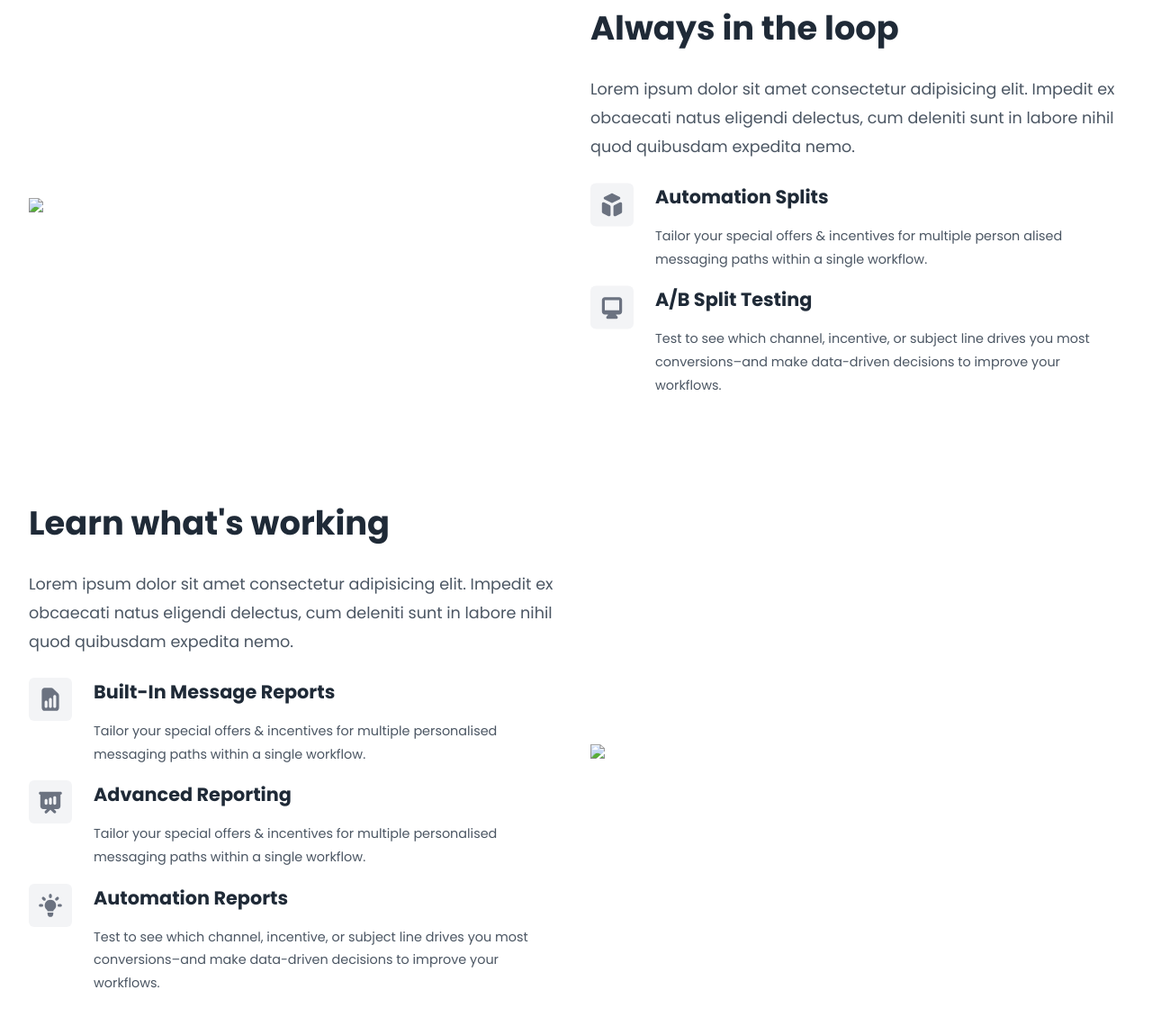
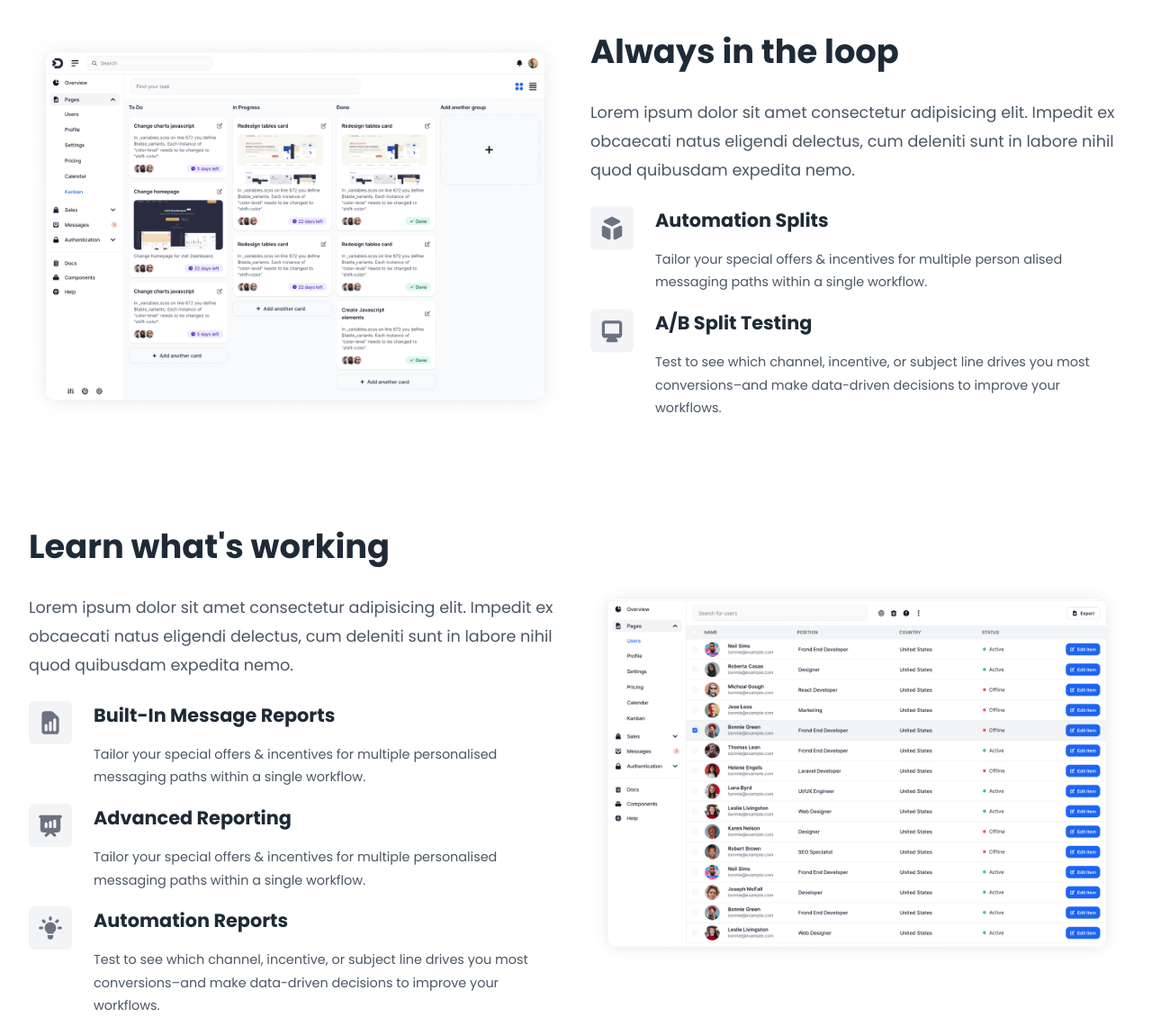
Before and after one commit to choxii13/Bergify-Page, a plain HTML site: page index.html in a window 1280 px wide. Shown: the part 1727-2877 px from the top of the page at 90% size. Drawn offline with nearby package versions, Linux system fonts and the light colour scheme; the site is published under a folder, as on GitHub Pages, so addresses that start at the root find nothing.

Commit message:
fixing images

```diff
--- a/data/section-three-data.js
+++ b/data/section-three-data.js
@@ -18,7 +18,7 @@ export const sectionThreeData = [
       "Say goodbye to add-ons. Rows integrates with all your business tools. Use templates with pre-built workflows.",
   },
   {
-    imageLink: "../svg-icon/helpdesk.svg",
+    imageLink: "./svg-icon/helpdesk.svg",
     title: "Helpdesk Software",
     paragraph:
       "Resolve customer issues faster and delight your customers by delivering exceptional customer support",
--- a/index.html
+++ b/index.html
@@ -147,7 +147,7 @@
         <section>
             <div class="container">
                 <div class="image-container">
-                    <img id="sec4img" src="/section-image/fourth-section.png">
+                    <img id="sec4img" src="./section-image/fourth-section.png">
                 </div>
                 <div class="text-container">
                     <h3>Always in the loop</h3>
@@ -222,7 +222,7 @@
 
                 </div>
                 <div class="image-container">
-                    <img id="sec4img" src="/section-image/fifth-section.png">
+                    <img id="sec4img" src="./section-image/fifth-section.png">
                 </div>
 
             </div>
```
